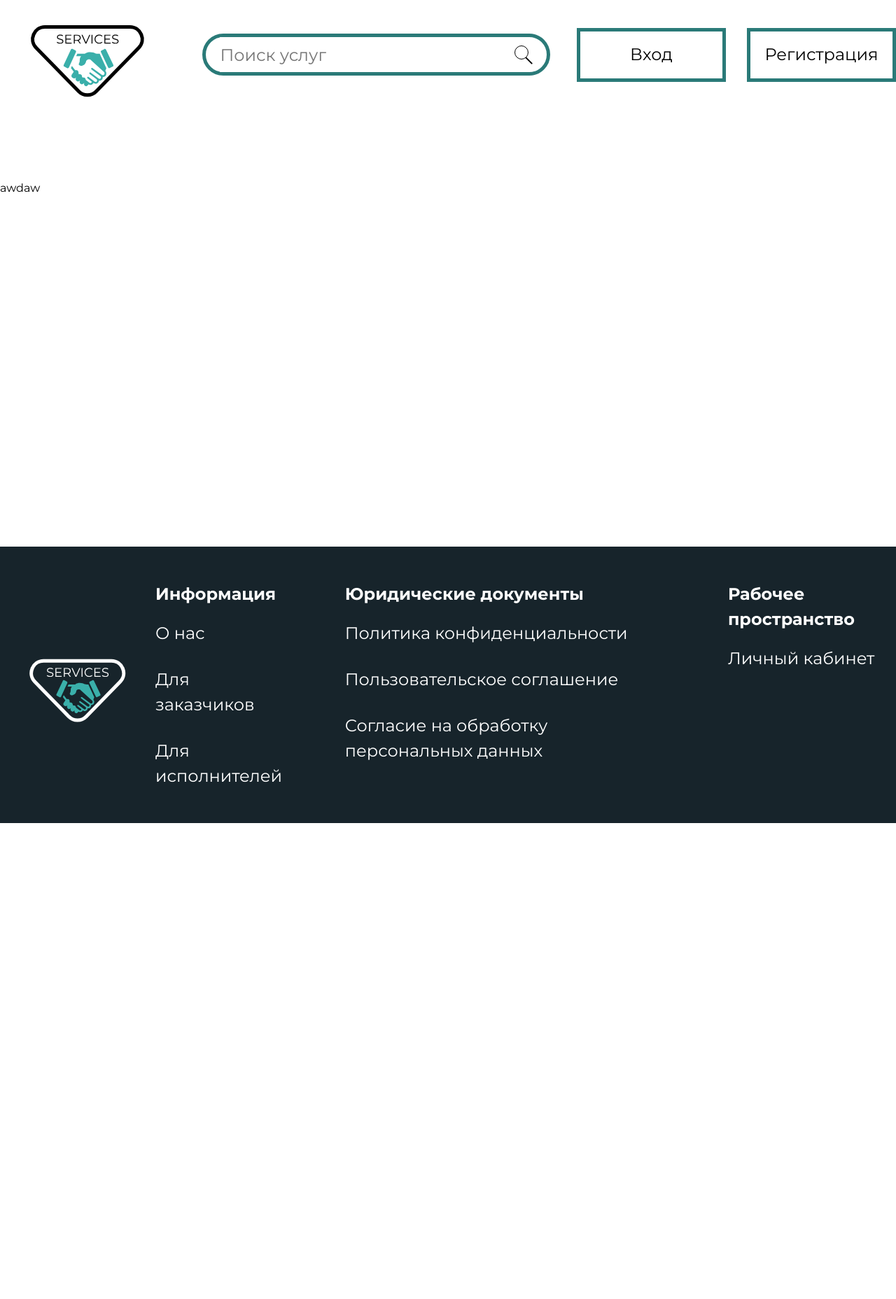
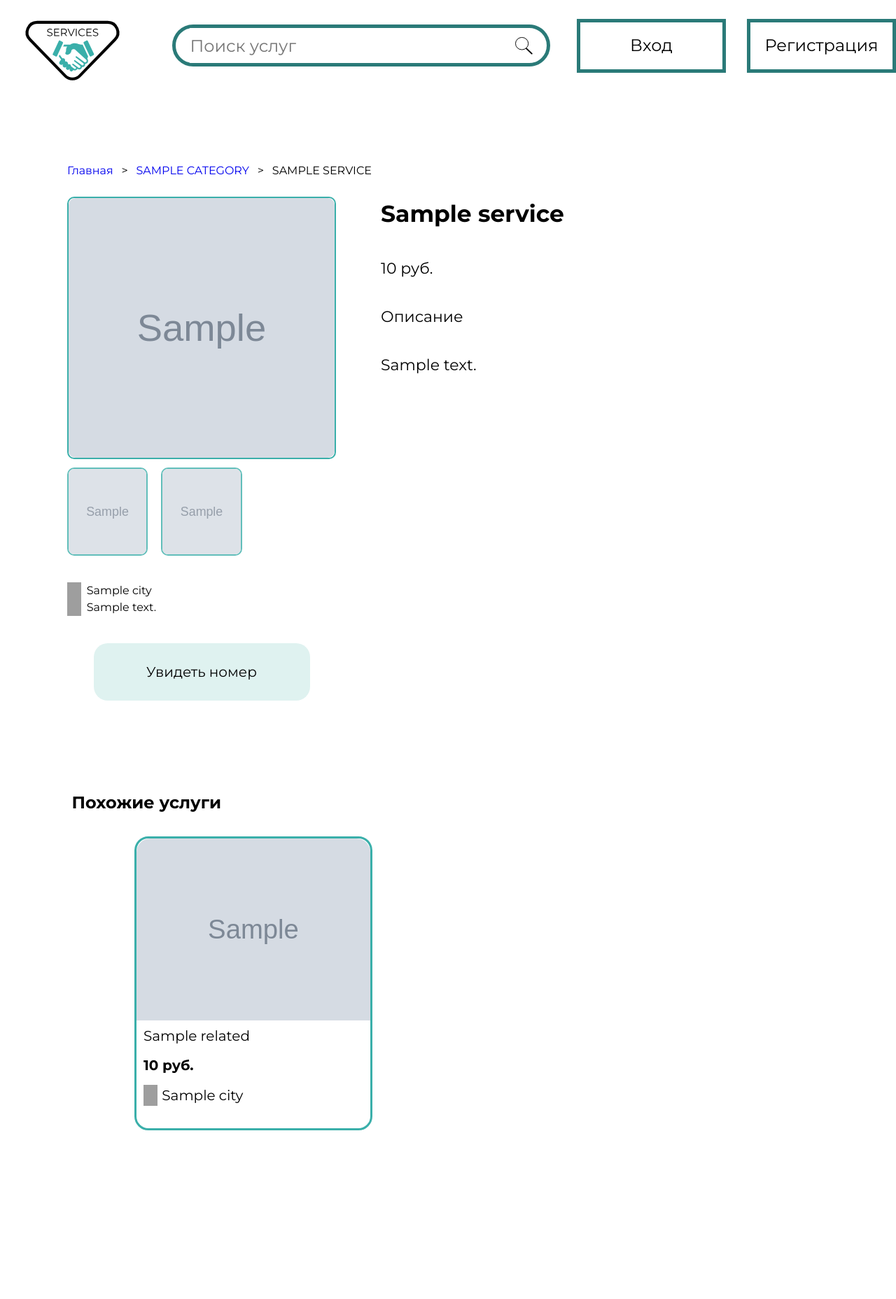
Before and after one commit to nikita201ss/env, a Django app: template main/templates/main/service_detail.html in a window 1280 px wide. Shown: the part 64-1920 px from the top of the page at 70% size. Before the commit the page ends 1240 px from the top, so only its background shows below. Run offline with Django 3.2, Linux system fonts and the light colour scheme; the template is opened without the code that fills it: most values are stand-ins (such as "Sample title", 1, 10 or a date in 2020); grey boxes marked "Sample" are stand-in pictures; grey boxes are pictures that could not be loaded.

Commit message:
create service_detail

```diff
--- a/main/static/css/styles.css
+++ b/main/static/css/styles.css
@@ -12,6 +12,11 @@ a {
 
 h1 {
     font-weight: 600;
+}
+
+img {
+    max-width: 100%;
+    height: auto;
 }
 
 header {
@@ -166,8 +171,9 @@ footer {
 }
 
 .cat-title,
-.about-title {
-    margin: 0 0 30px 132px;
+.about-title,
+.related-title {
+    margin: 0 0 30px 8%;
 }
 
 .cat-name {
@@ -210,6 +216,7 @@ footer {
     width: 100%;
     height: 100%;
     border-radius: 20px 20px 0 0;
+    object-fit: cover;
 }
 
 .service {
@@ -300,3 +307,105 @@ footer {
 .why {
     margin: 25px 0;
 }
+
+.det-img {
+    border-radius: 10px;
+    border: 2px solid #3AAFAA;
+    height: 375px;
+}
+
+.extra-img {
+    width: 30%;
+    height: 126px;
+    cursor: pointer;
+    object-fit: cover;
+    transition: transform 0.2s, opacity 0.2s;
+    border: 2px solid transparent;
+    border-radius: 10px;
+}
+
+.extra-img:hover {
+    transform: scale(1.05);
+    opacity: 0.9;
+}
+
+.extra-img.active {
+    border: 2px solid #3AAFAA;
+    opacity: 0.8;
+}
+
+.way {
+    margin-left: 7.5%;
+    display: flex;
+    gap: 1%;
+}
+
+.sectors {
+    justify-content: center;
+    display: flex;
+    gap: 5%;
+    margin-top: 2%;
+}
+
+.description {
+    font-size: 22px;
+    width: 50%;
+    display: flex;
+    flex-direction: column;
+    gap: 5%;
+}
+
+.detail-txt {
+    width: 75%;
+}
+
+.detail-img {
+    width: 100%;
+    height: 100%;
+    border-radius: 10px;
+}
+
+.extra-images {
+    margin-top: 3%;
+    display: flex;
+    gap: 5%;
+}
+
+
+.location2 {
+    margin: 10% 0;
+    display: flex;
+    gap: 2%;
+}
+
+
+.images-detail {
+    width: 30%;
+}
+
+.related-services {
+    margin-top: 10%;
+}
+
+
+.phone-button {
+    border-radius: 20px;
+    width: 309px;
+    height: 82px;
+    display: flex;
+    justify-content: center;
+    align-items: center;
+    background-color: #DFF2F0;
+    margin: 0 auto;
+    cursor: pointer;
+    transition: background-color 0.3s;
+    user-select: none;
+}
+
+.phone-button:hover {
+    background-color: #3AAFAA;
+}
+
+.phone-text {
+    font-size: 20px;
+}
--- /dev/null
+++ b/main/static/scripts/service-detail.js
@@ -0,0 +1,73 @@
+
+function changeImage(src) {
+    const mainImage = document.getElementById('mainImage');
+    if (mainImage) {
+        mainImage.src = src;
+
+
+        document.querySelectorAll('.extra-img').forEach(img => {
+            img.classList.remove('active');
+            if (img.src === src) {
+                img.classList.add('active');
+            }
+        });
+    }
+}
+
+
+function showPhoneNumber(element) {
+    const phoneNumber = element.dataset.phone;
+    const phoneText = element.querySelector('.phone-text');
+
+    if (phoneText.textContent === 'Увидеть номер') {
+
+        let formattedPhone = phoneNumber;
+
+
+        if (phoneNumber.length === 11) {
+            if (phoneNumber.startsWith('8')) {
+                formattedPhone = phoneNumber.replace(/(\d{1})(\d{3})(\d{3})(\d{2})(\d{2})/, '+7 ($2) $3-$4-$5');
+            } else if (phoneNumber.startsWith('7')) {
+                formattedPhone = phoneNumber.replace(/(\d{1})(\d{3})(\d{3})(\d{2})(\d{2})/, '+$1 ($2) $3-$4-$5');
+            }
+        } else if (phoneNumber.length === 10 && !phoneNumber.startsWith('8')) {
+            formattedPhone = phoneNumber.replace(/(\d{3})(\d{3})(\d{2})(\d{2})/, '($1) $2-$3-$4');
+        }
+
+        phoneText.textContent = formattedPhone;
+    }
+}
+
+
+document.addEventListener('DOMContentLoaded', function() {
+
+    const mainImageSrc = document.getElementById('mainImage')?.src;
+    if (mainImageSrc) {
+        document.querySelectorAll('.extra-img').forEach(img => {
+            if (img.src === mainImageSrc) {
+                img.classList.add('active');
+            }
+        });
+    }
+
+
+    document.querySelectorAll('.phone-button').forEach(button => {
+        button.addEventListener('click', function() {
+            showPhoneNumber(this);
+        });
+    });
+});
+
+
+document.addEventListener('click', function(event) {
+    const phoneButtons = document.querySelectorAll('.phone-button');
+    const isClickInside = Array.from(phoneButtons).some(button => button.contains(event.target));
+
+    if (!isClickInside) {
+        document.querySelectorAll('.phone-button .phone-text').forEach(text => {
+            if (text.textContent !== 'Увидеть номер') {
+                text.textContent = 'Увидеть номер';
+            }
+        });
+    }
+});
--- a/main/templates/main/base.html
+++ b/main/templates/main/base.html
@@ -101,7 +101,7 @@
 
 
 
-
+<script src="{% static 'scripts/service-detail.js' %}"></script>
 
 </body>
 
--- a/main/templates/main/service_detail.html
+++ b/main/templates/main/service_detail.html
@@ -1,14 +1,128 @@
 {% extends 'main/base.html' %}
 
-{% block title %}Главная страница{% endblock %}
+{% block title %}{{ service.name }}{% endblock %}
 
 {% block content %}
+{% load static %}
 
 
-awdaw
+<div>
+
+    <div class="way">
+        <a href="{% url 'main:index' %}">Главная</a>
+        <p>></p>
+        <a href="{% url 'main:index' %}?category={{ service.category.slug }}">{{ service.category.name|upper }}</a>
+        <p>></p>
+        <span class="current">{{ service.name|upper }}</span>
+    </div>
+
+    <div class="sectors">
+        <div class="images-detail">
+            {% if service.main_image.url %}
+            <div class="det-img">
+                <img id="mainImage"
+                    src="{{ service.main_image.url }}"
+                    alt="image-service"
+                    class="detail-img">
+            </div>
+            {% else %}
+            <div>
+                <p>Изображение отсутствует</p>
+            </div>
+            {% endif %}
+
+            {% if service.images.all or service.main_image %}
+            <div class="extra-images">
+                {% if service.main_image %}
+                <img src="{{ service.main_image.url }}"
+                     alt="Главное"
+                     class="extra-img"
+                     onclick="changeImage(this.src)">
+                {% endif %}
+
+                {% for image in service.images.all %}
+                <img src="{{ image.image.url }}"
+                     alt="{{ service.name }}"
+                     class="extra-img"
+                     onclick="changeImage(this.src)">
+                {% endfor %}
+            </div>
+            {% endif %}
+
+
+            <div class="location2">
+                <img src="{% static 'icon/pin.svg' %}" alt="pin" class="pin">
+                <div>
+                    <p>{{ service.city }}</p>
+                    <p>{{ service.address }}</p>
+                </div>
+            </div>
+
+            <div class="phone-button" data-phone="{{ service.phone_number }}">
+                <p class="phone-text">Увидеть номер</p>
+            </div>
+
+        </div>
+
+        <div class="description">
+            <h2>{{ service.name }}</h2>
+
+            <p>{{ service.price }} руб.</p>
+
+            <p>Описание</p>
+
+            <div class="detail-txt">{{ service.description|linebreaks }}</div>
+
+
+        </div>
 
 
 
 
 
+
+
+
+    </div>
+
+
+
+
+
+
+    {% if related_services %}
+    <div class="related-services">
+        <h2 class="related-title">Похожие услуги</h2>
+        <div class="services">
+            {% for related in related_services %}
+            <div class="service">
+                <a href="{% url 'main:service_detail' related.slug %}" class="ser-link">
+
+                    {% if related.main_image %}
+                    <div class="service-img">
+                        <img src="{{ related.main_image.url }}" alt="{{ related.name }}" class="service-image">
+                    </div>
+
+                    {% endif %}
+                    <div class="service-txt">
+                        <p>{{ related.name|truncatechars:50 }}</p>
+                        <h4>{{ related.price }} руб.</h4>
+                        <div class="location">
+                            <img src="{% static 'icon/pin.svg' %}" alt="pin" class="pin">
+                            <p>{{ related.city }}</p>
+                        </div>
+
+                    </div>
+                </a>
+            </div>
+            {% endfor %}
+        </div>
+    </div>
+    {% endif %}
+
+
+
+</div>
+
+
 {% endblock %}
```
